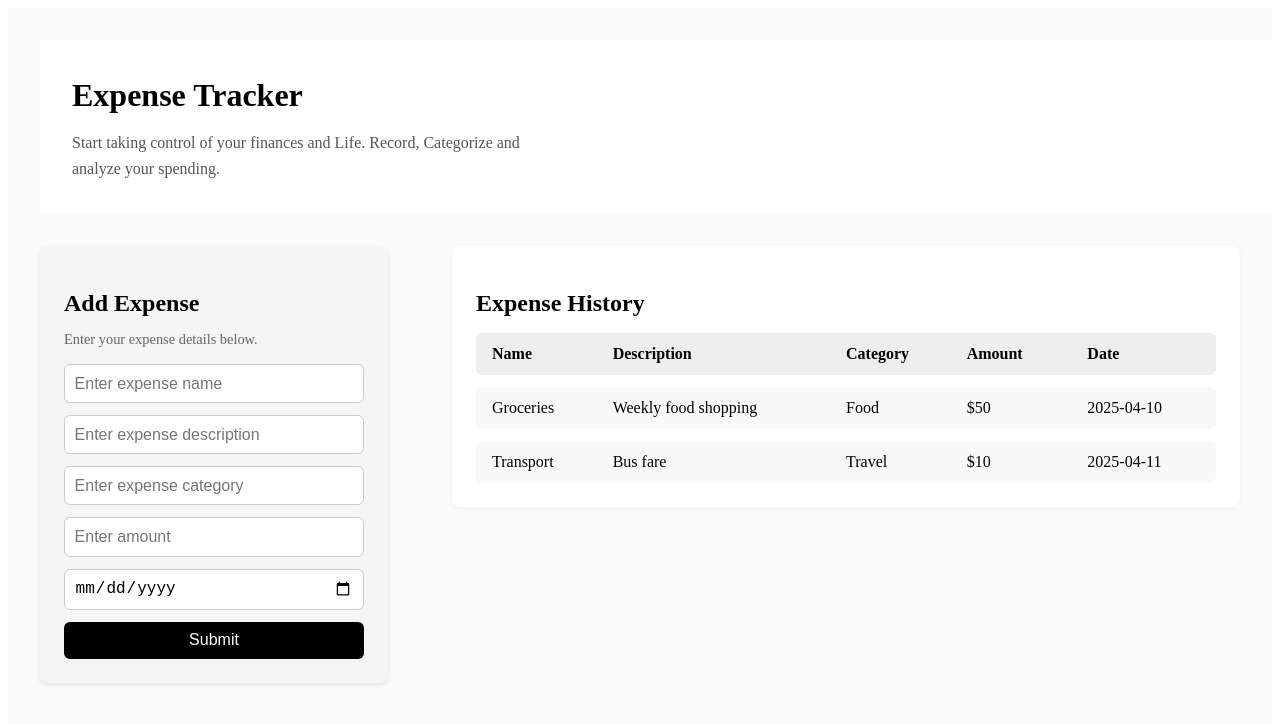
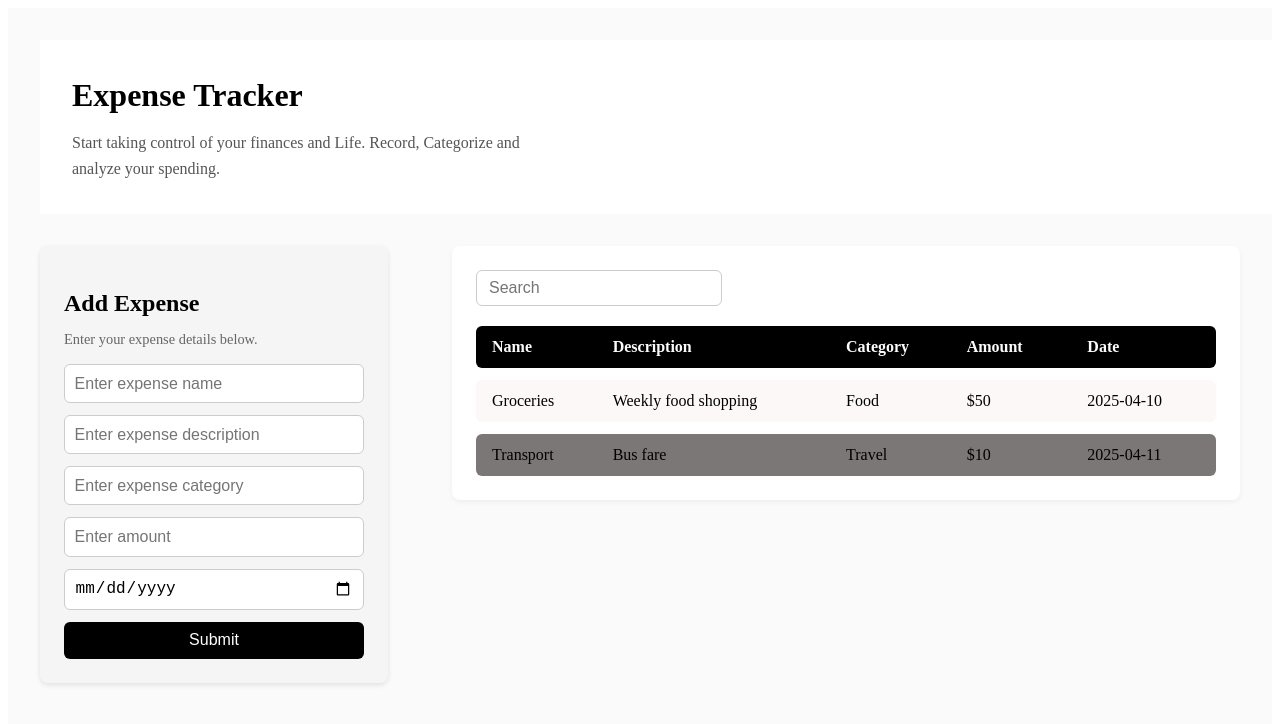
Before and after one commit to VanAug/expense_tracker, a React (Vite) app: page / in a window 1280 px wide. Shown: the top 724 px of the page. Built offline with nearby package versions, Linux system fonts and the light colour scheme.

Commit message:
Polishing app css

```diff
--- a/src/App.css
+++ b/src/App.css
@@ -85,37 +85,41 @@ margin-bottom: 1rem;
 display: flex;
 flex-direction: column;
 gap: 0.75rem;
+padding-top: 20px;
 }
 
-.table-header,
+.table-header {
+  display: grid;
+  grid-template-columns: 1fr 2fr 1fr 1fr 1fr;
+  gap: 0.5rem;
+  padding: 0.75rem 1rem;
+  border-radius: 6px;
+  color: rgb(252, 250, 250); /* Text color stays white */
+  background-color: #000; /* <- this sets the background to black */
+  font-weight: 600;
+}
+
+
 .table-row {
 display: grid;
 grid-template-columns: 1fr 2fr 1fr 1fr 1fr;
 gap: 0.5rem;
 padding: 0.75rem 1rem;
 border-radius: 6px;
-}
-
-.table-header {
-background-color: #eee;
-font-weight: 600;
-}
-
-.table-row {
 background-color: #f9f9f9;
 transition: background 0.2s ease;
 }
 
-.table-row:hover {
-background-color: #f1f1f1;
+.table-row:nth-child(even) {
+  background-color: #fcf8f8; /* Light grey */
 }
 
-.app {
-    display: flex;
-    align-items: flex-start;
-    justify-content: flex-start;
-    padding: 2rem;
-    gap: 2rem;
+.table-row:nth-child(odd) {
+  background-color: #7c7777; /* White */
+}
+
+.table-row:hover {
+  background-color: #fcf9f9;
 }
 
 .app-container {
@@ -131,3 +135,12 @@ background-color: #f1f1f1;
   gap: 2rem;
   align-items: flex-start;
 }
+
+.search {
+  padding: 0.5rem 0.75rem;
+  font-size: 1rem;
+  border-radius: 6px;
+  border: 1px solid #ccc;
+  outline-color: #444;
+  width: 220px;
+}
--- a/src/components/MainDisplay.jsx
+++ b/src/components/MainDisplay.jsx
@@ -3,7 +3,7 @@ import React from 'react'
 function MainDisplay() {
   return (
     <div className="main-display">
-      <h2>Expense History</h2>
+      <input className='search' placeholder='Search'></input>
 
       <div className="table">
         <div className="table-header">
```
